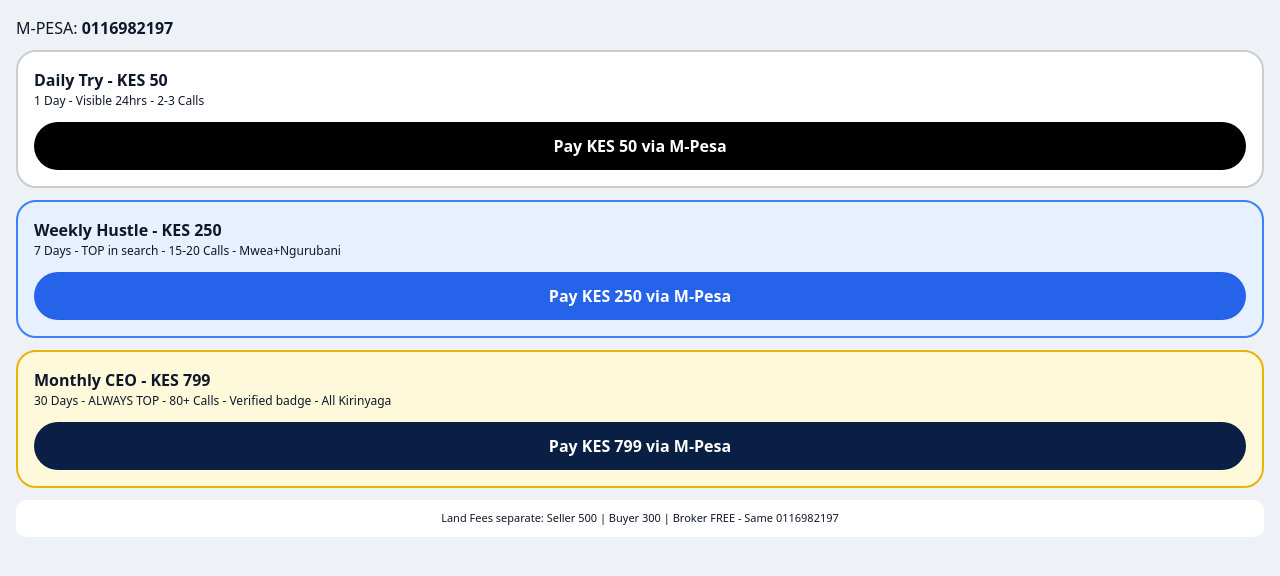
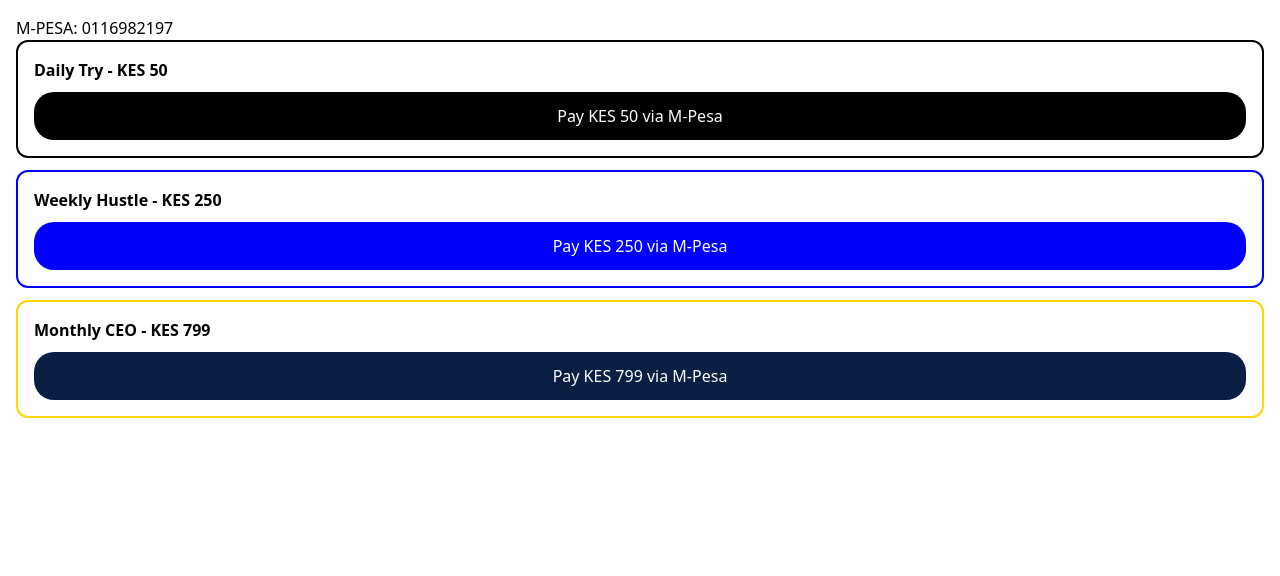
Before and after one commit to njoguemmanuel04-lgtm/taskmate, a Next.js app: page /subscription in a window 1280 px wide. Shown: the top 576 px of the page. Built offline with nearby package versions, Linux system fonts and the light colour scheme.

Commit message:
Update page.tsx

```diff
--- a/app/subscription/page.tsx
+++ b/app/subscription/page.tsx
@@ -1,40 +1,24 @@
 "use client";
-import { useState } from "react";
-
-export default function Plans(){
- const [load,setLoad] = useState("");
- const pay = async (amt) => {
-   setLoad(amt);
-   const phone = prompt("Enter Mpesa 07...");
-   if(!phone){ setLoad(""); return; }
-   const res = await fetch("/api/mpesa", {
-     method: "POST",
-     headers: {"Content-Type":"application/json"},
-     body: JSON.stringify({ phone: phone, amount: amt, till: "0116982197" })
-   });
-   alert("STK sent for KES " + amt + " to 0116982197. Enter PIN");
-   setLoad("");
- }
+export default function Page(){
+ const pay = (a)=>{
+   const p = prompt("Enter Mpesa 07...");
+   if(p){ alert("Pay KES "+a+" to 0116982197 from "+p); }
+ };
  return(
-  <div style={{padding:16, background:"#eef2f7", minHeight:"100vh"}}>
-    <div style={{marginBottom:10}}>M-PESA: <b>0116982197</b></div>
-
-    <div style={{background:"white", border:"2px solid #ccc", borderRadius:20, padding:16, marginBottom:12}}>
-      <b>Daily Try - KES 50</b><div style={{fontSize:12}}>1 Day - Visible 24hrs - 2-3 Calls</div>
-      <button onClick={()=>pay(50)} style={{width:"100%", marginTop:12, background:"black", color:"white", padding:12, borderRadius:30, fontWeight:"bold"}}>{load==50?"...":"Pay KES 50 via M-Pesa"}</button>
+  <div style={{padding:16, background:"white", minHeight:"100vh", color:"black"}}>
+    <h2>M-PESA: 0116982197</h2>
+    <div style={{border:"2px solid black", padding:16, marginBottom:12, borderRadius:12}}>
+      <b>Daily Try - KES 50</b><br/>
+      <button onClick={()=>pay(50)} style={{background:"black", color:"white", padding:12, width:"100%", borderRadius:20, marginTop:10}}>Pay KES 50 via M-Pesa</button>
     </div>
-
-    <div style={{background:"#e6f0ff", border:"2px solid #3b82f6", borderRadius:20, padding:16, marginBottom:12}}>
-      <b>Weekly Hustle - KES 250</b><div style={{fontSize:12}}>7 Days - TOP in search - 15-20 Calls - Mwea+Ngurubani</div>
-      <button onClick={()=>pay(250)} style={{width:"100%", marginTop:12, background:"#2563eb", color:"white", padding:12, borderRadius:30, fontWeight:"bold"}}>{load==250?"...":"Pay KES 250 via M-Pesa"}</button>
+    <div style={{border:"2px solid blue", padding:16, marginBottom:12, borderRadius:12}}>
+      <b>Weekly Hustle - KES 250</b><br/>
+      <button onClick={()=>pay(250)} style={{background:"blue", color:"white", padding:12, width:"100%", borderRadius:20, marginTop:10}}>Pay KES 250 via M-Pesa</button>
     </div>
-
-    <div style={{background:"#fff9db", border:"2px solid #eab308", borderRadius:20, padding:16, marginBottom:12}}>
-      <b>Monthly CEO - KES 799</b><div style={{fontSize:12}}>30 Days - ALWAYS TOP - 80+ Calls - Verified badge - All Kirinyaga</div>
-      <button onClick={()=>pay(799)} style={{width:"100%", marginTop:12, background:"#0a1f44", color:"white", padding:12, borderRadius:30, fontWeight:"bold"}}>{load==799?"...":"Pay KES 799 via M-Pesa"}</button>
+    <div style={{border:"2px solid gold", padding:16, borderRadius:12}}>
+      <b>Monthly CEO - KES 799</b><br/>
+      <button onClick={()=>pay(799)} style={{background:"#0a1f44", color:"white", padding:12, width:"100%", borderRadius:20, marginTop:10}}>Pay KES 799 via M-Pesa</button>
     </div>
-
-    <div style={{fontSize:11, textAlign:"center", background:"white", padding:10, borderRadius:10}}>Land Fees separate: Seller 500 | Buyer 300 | Broker FREE - Same 0116982197</div>
   </div>
  )
 }
```
